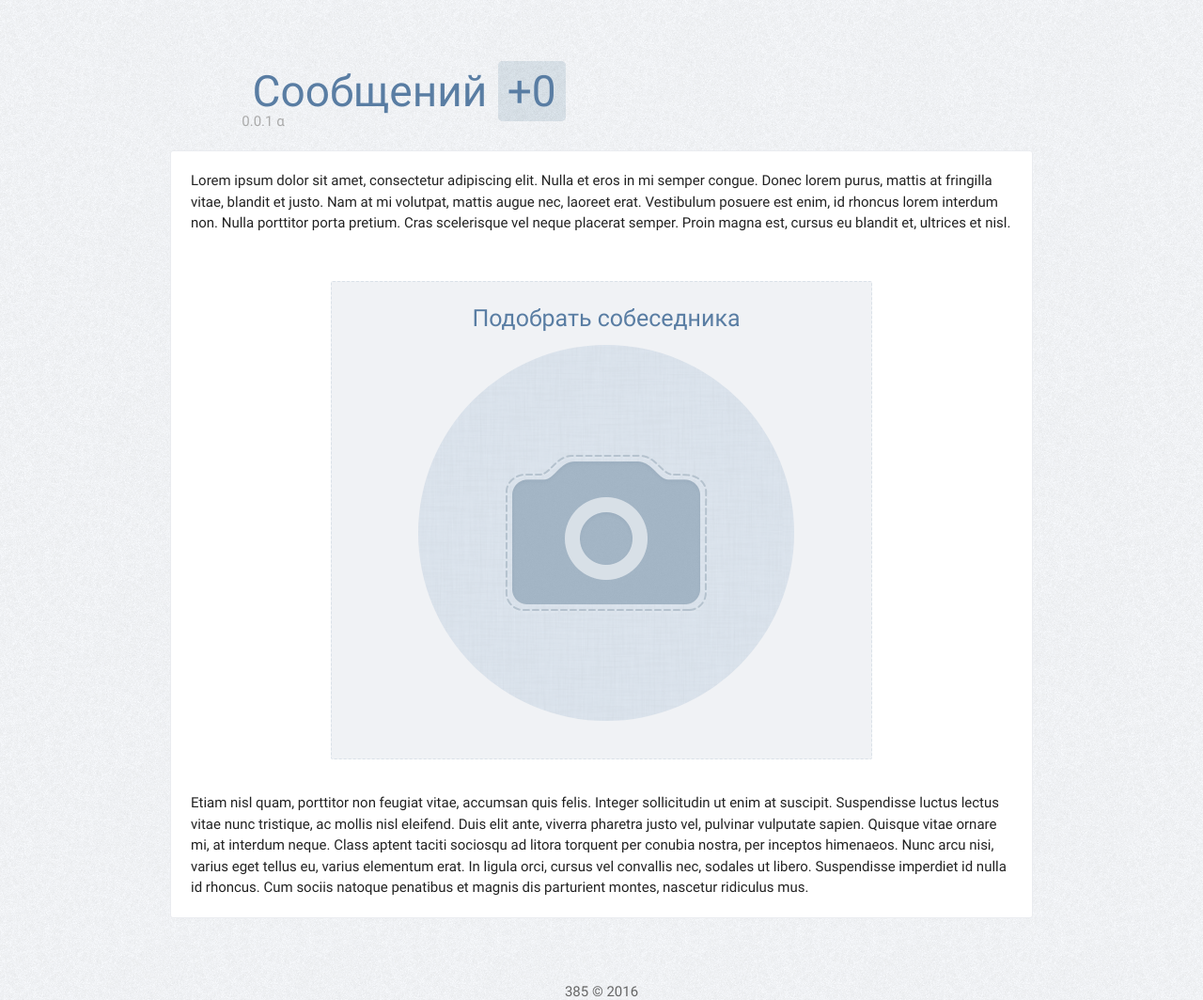
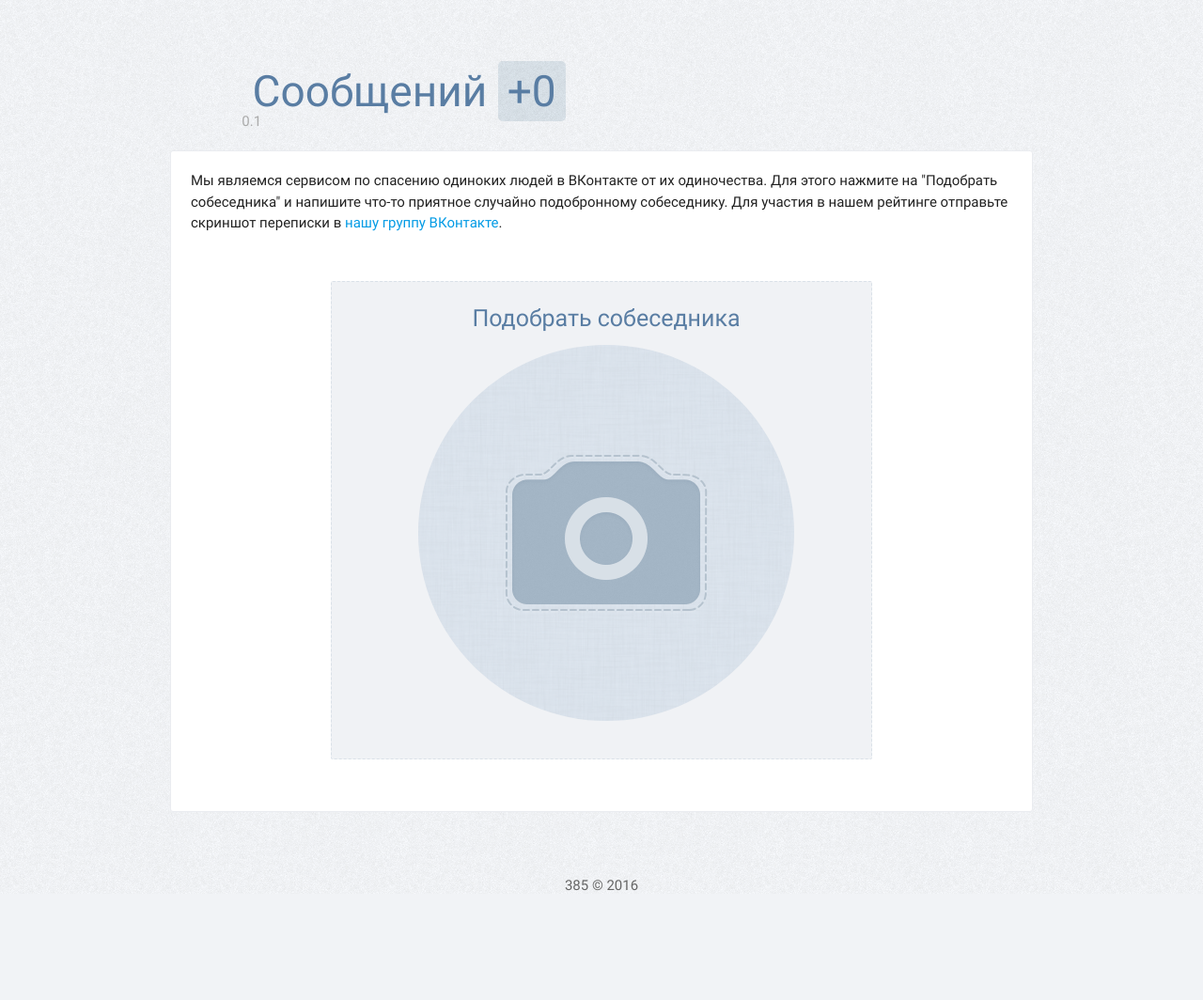
Before and after one commit to 385olt/nomess, a Flask app: template app/templates/index.html in a window 1280 px wide. Shown: the whole page at 94% size. After the commit the page ends 948 px from the top, so only its background shows below. Run offline with Flask 2, Linux system fonts and the light colour scheme; the template is opened without the code that fills it, so the values that code supplies are empty; parts of the project's set-up code (start-up, migrations or seed data) failed here and were passed over; some libraries are stand-ins or nearby versions.

Commit message:
version 0.1

```diff
--- a/app/static/css/custom.css
+++ b/app/static/css/custom.css
@@ -152,3 +152,9 @@ table td {
 	color: #999;
 	font-weight: 700;
 }
+
+.instructions {
+	font-size: 18px;
+	color: #555;
+	display: none;
+}
--- a/app/static/js/custom.js
+++ b/app/static/js/custom.js
@@ -10,14 +10,13 @@ function chooseUser() {
 		data = data.split("'").join("\"");
 		data = $.parseJSON(data);
 
-		console.log(data);
-
 		$("#found_name").html("<a href='http://vk.com/id" + data.uid + "' target='_blank'>" + data.last_name + " " + data.first_name + "</a>")
 		$("#found_text").html("<a class='found_write' href='https://m.vk.com/mail?act=show&peer=" + data.uid + "'>Написать</a><br><small>uid: " + data.uid + "</small>");
 		$("#try_again").html("<a onclick='tryAgain()'>Попробовать еще раз</a>");
 		if (data.photo_max_orig  !== undefined) {
 			$("#find_image").attr("src", data.photo_max_orig + "?timestamp=" + new Date().getTime());
 		}
+		$("#instructions").css({'display': 'block'});
 
 		$('.found_write').click(function (event) {
     		event.preventDefault();
--- a/app/templates/index.html
+++ b/app/templates/index.html
@@ -23,13 +23,13 @@
         <div class="row header-row">
           <div class="col s12 m10 offset-m1">
             <h3>Сообщений <span class="header-zero">+0</span></h3>
-            <div class="version">0.0.1 &alpha;</div>
+            <div class="version">0.1</div>
           </div>
         </div>
         <div class="row">
           <div class="col s12 main-panel">
           	<div class="content">
-              Lorem ipsum dolor sit amet, consectetur adipiscing elit. Nulla et eros in mi semper congue. Donec lorem purus, mattis at fringilla vitae, blandit et  justo. Nam at mi volutpat, mattis augue nec, laoreet erat. Vestibulum posuere est enim, id rhoncus lorem interdum non. Nulla porttitor porta pretium.  Cras scelerisque vel neque placerat semper. Proin magna est, cursus eu blandit et, ultrices et nisl.
+              Мы являемся сервисом по спасению одиноких людей в ВКонтакте от их одиночества. Для этого нажмите на "Подобрать собеседника" и напишите что-то приятное случайно подобронному собеседнику. Для участия в нашем рейтинге отправьте скриншот переписки в <a href="http://vk.com/public115191226" target="_blank">нашу группу ВКонтакте</a>.
 
               <div class="row">
                 <div class="col s12 m10 offset-m1 l8 offset-l2">
@@ -41,8 +41,7 @@
                   <div class="try-again" id="try_again"></div>
                 </div>
               </div>
-
-              Etiam nisl quam, porttitor non feugiat vitae, accumsan quis felis. Integer sollicitudin ut enim at suscipit. Suspendisse luctus lectus vitae nunc   tristique, ac           mollis nisl eleifend. Duis elit ante, viverra pharetra justo vel, pulvinar vulputate sapien. Quisque vitae ornare mi, at interdum   neque. Class aptent taciti          sociosqu ad litora torquent per conubia nostra, per inceptos himenaeos. Nunc arcu nisi, varius eget tellus eu, varius   elementum erat. In ligula orci, cursus vel          convallis nec, sodales ut libero. Suspendisse imperdiet id nulla id rhoncus. Cum sociis natoque   penatibus et magnis dis parturient montes, nascetur ridiculus mus.
+			  <div id="instructions" class="instructions">Теперь напишите подобронному собеседнику и отправьте скриншот переписки в <a href="http://vk.com/public115191226" target="_blank">нашу группу ВКонтакте</a> для повышения вашего рейтинга</div>
             </div>
           </div>
         </div>
```
Also changed, not shown: 1 other file.
